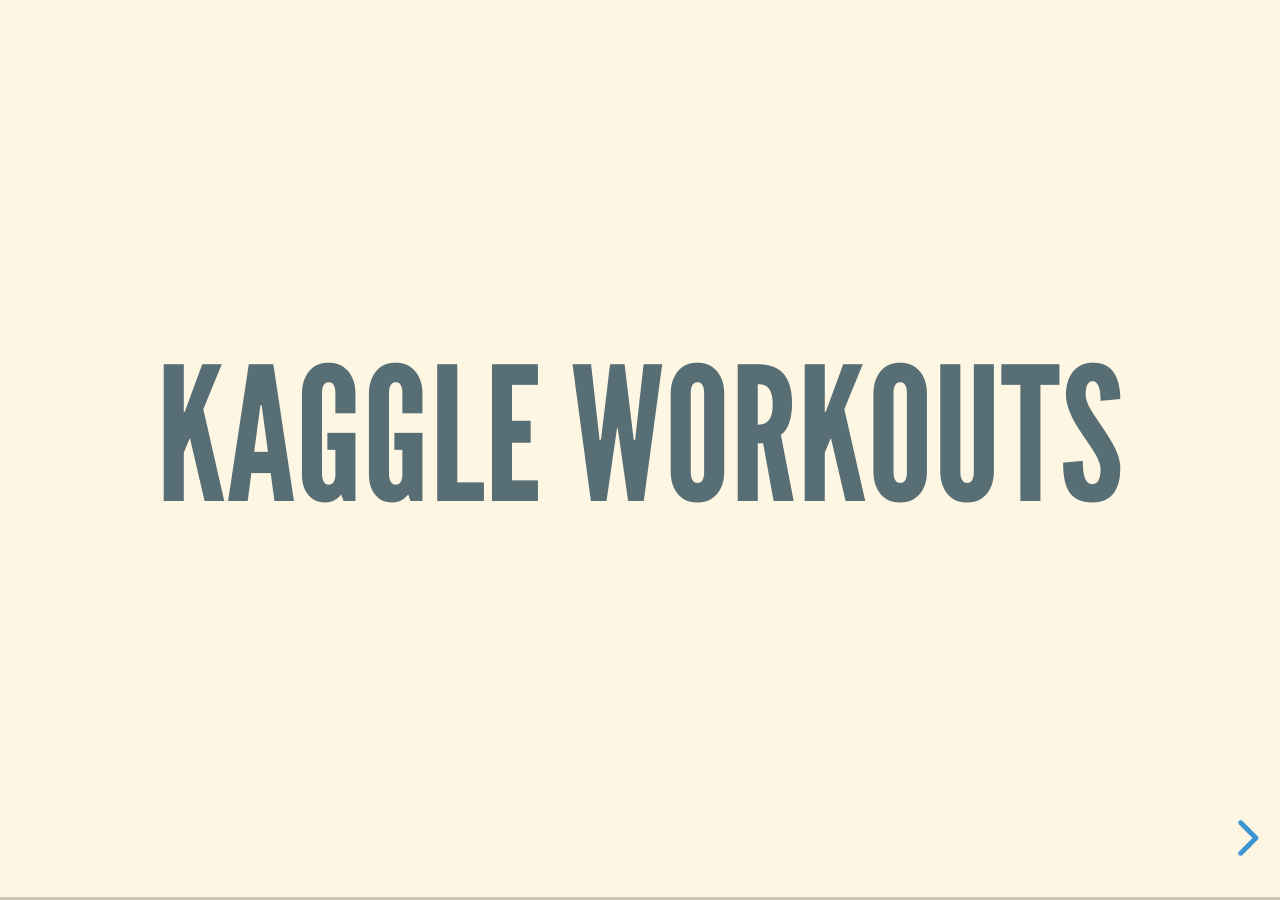
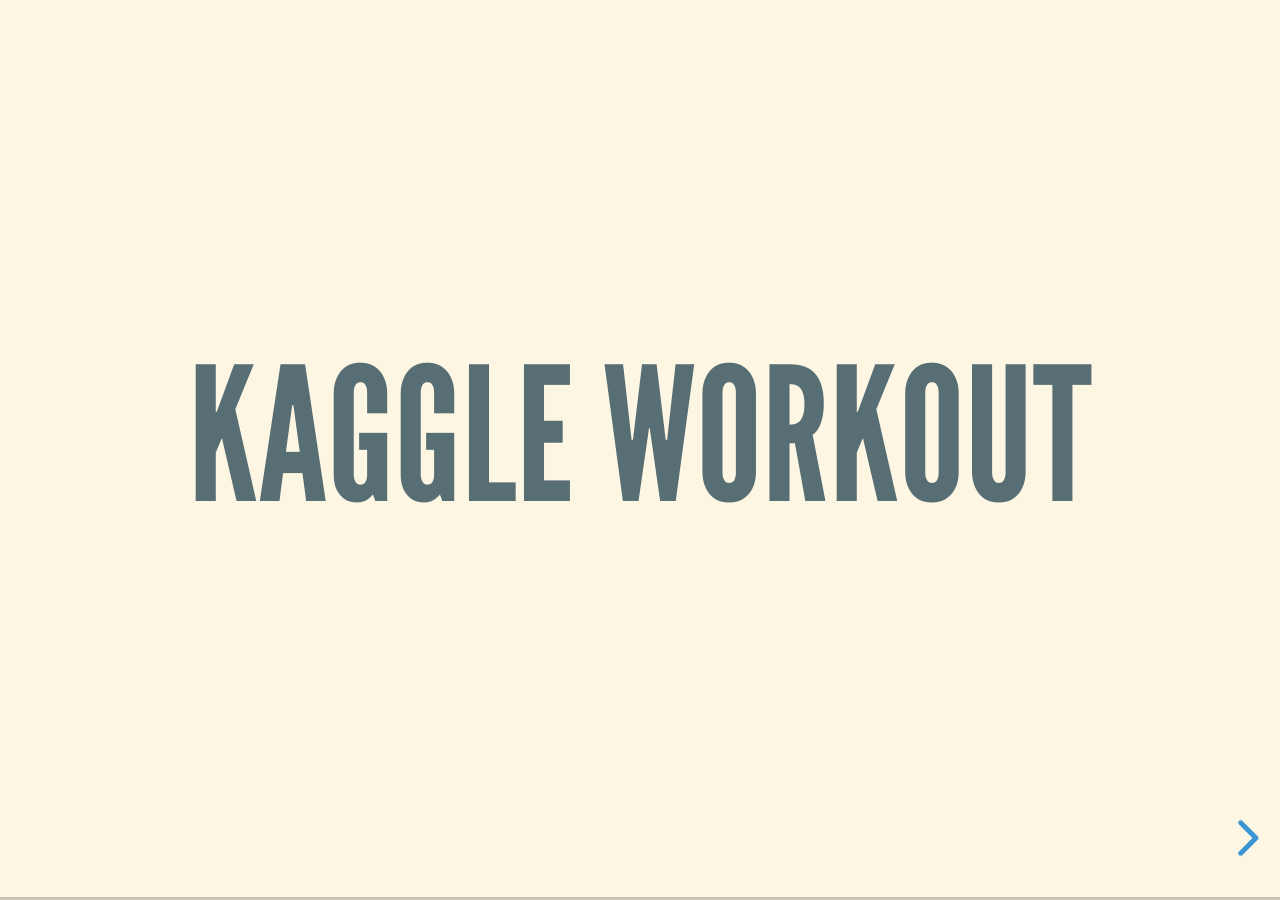
Before and after one commit to bmenn/bmenn.github.io, a Jekyll site: the page built from _presentations/2018-03-20-kaggle-workout.html, in a window 1280 px wide. Built offline with Jekyll 4.4.1, drawn with Linux system fonts in a browser that asks for light colours; part of the change alters nothing that is shown.

Commit message:
Finalizes Kaggle presentation

```diff
--- a/_presentations/draft-kaggle-presentation.html
+++ b/_presentations/2018-03-20-kaggle-workout.html
@@ -1,11 +1,11 @@
 ---
-title: "Kaggle and Data Science Weight-lifting"
+title: "Kaggle Workout"
 categories: jekyll
 layout: slidesv2
 is_draft: true
 ---
 <section data-markdown class="center">
-  # Kaggle Workouts
+  # Kaggle Workout
 </section>
 
 
@@ -35,7 +35,8 @@ is_draft: true
   Notes:
   Still far from Kaggle master
 
-  Data science is not a fast learning curve
+  Data science is not a fast learning curve, see Peter Norvig's learn to
+  program in 10 years.
 </section>
 
 <section data-markdown data-separator-notes="^Notes:" class="center">
@@ -43,6 +44,7 @@ is_draft: true
   * Machine Learning Engineer at Embedded Intelligence
   * Previously data analyst/software engineer/data scientist at Philips Wellcentive
   * Healthcare data scientist at heart
+  * But any interesting, impactful project will do
   * Project lead at Anidata
 
   Notes:
@@ -72,14 +74,99 @@ is_draft: true
 
 
 
+<section>
+
 <section data-markdown data-separator-notes="^Notes:" class="center">
+  <script type="text/template">
   ## What is Kaggle?
+
+  * Data science competition hosting site <!-- .element class="fragment" -->
+  * Open datasets <!-- .element class="fragment" -->
+  * Public notebooks <!-- .element class="fragment" -->
+  </script>
+</section>
+
+<section data-markdown data-separator-notes="^Notes:" class="center">
+  <script type="text/template">
+  ### The Good
+  * Lots of various competitions in different domains <!-- .element class="fragment" -->
+  * Learning focused community  <!-- .element class="fragment" -->
+  * Re-visit old competitions (but no karma/rep points) <!-- .element class="fragment" -->
+  * Put in == Get out <!-- .element class="fragment" -->
+
+  Notes:
+  Domains: marketing, actuarial (insurance), images, healthcare, NLP
+
+  Lots are shared (not quite everything but a lot, it is competitive)
+
+  Karma/rep points are not that important
+
+  What you put in is what you get out
+  </script>
+</section>
+
+<section data-markdown data-separator-notes="^Notes:" class="center">
+  # $$$ Prize Monies $$$
+
+  Notes:
+  Prizes have been $10-20K for big competitions
+
+  Average is $1-5k
+
+  But this really isn't that important, not the community's focus
+</section>
+
 </section>
 
 
+<section>
 
 <section data-markdown data-separator-notes="^Notes:" class="center">
-  ## What Kaggle is *NOT*
+  <script type="text/template">
+  ## The Bad
+  * **NOT** a stable source of income
+  * **NOT** a shortcut to a data science job
+  * **NOT** a data science job simulator
+
+  Notes:
+  Kaggle ability is a good filter but not indicator, but personally do not
+  filter interviewee this way.
+  </script>
+</section>
+
+<section data-markdown data-separator-notes="^Notes:" class="center">
+  <script type="text/template">
+  ### Things not simulated (aka the Ugly)
+  * Business purpose
+  * Ability to translate business need to training criteria
+  * Selecting loss/cost functions
+  * Evaluating model performance
+  * Communicating ML details to non-technical coworkers/managers
+  * Communicating with customers
+  * Finding data and munging multiple sources
+  * Writing production code
+  * Writing tests for code
+  * Deploying production models
+  * Being a data engineer
+  * Being a software engineer
+  * And lots more
+
+  Notes:
+  Kaggle is a sanitized, G-rated, training-wheels included data science
+  experience.
+
+  Most management currently have no clue what to do with data (tailor to audience)
+
+  Rarely is one metric/function sufficient to quantify a model
+
+  Customers just want things to work
+
+  Multi-discipline is common in small teams
+
+  Ask audience data scientists to chime in
+  </script>
+</section>
+
 </section>
 
 
@@ -166,7 +253,7 @@ is_draft: true
   *when they work* <!-- .element class="fragment" -->
   * <!-- .element: class="fragment fade-up" --> Test your code
   **often** <!-- .element class="fragment" -->
-  * <!-- .element: class="fragment fade-up" --> Practice bring focus to learning material
+  * <!-- .element: class="fragment fade-up" --> Practice bring **hyper-focus** to learning material
 
   Notes:
   CI/CD great for testing code, Unit tests good place to start (after
@@ -200,13 +287,11 @@ is_draft: true
 <section data-markdown data-separator-notes="^Notes:" class="center">
   <script type="text/template">
   ## And that's perfectly ok
-  ### Remember, practice helps learning (lesson #4) <!-- .element: class="fragment" -->
+  ### Remember, hands-on learning is good <!-- .element: class="fragment" -->
   ### But there's more to data science than Kaggle <!-- .element: class="fragment" -->
 
   Notes:
   Break/pause here.
-
-  Mention code hack session for Kaggle.
   </script>
 </section>
 
@@ -225,6 +310,7 @@ is_draft: true
   - Anidata Slack: `bryant.menn`
 
   Notes:
+  Mention code hack session for Kaggle.
   </script>
 </section>
 
```
